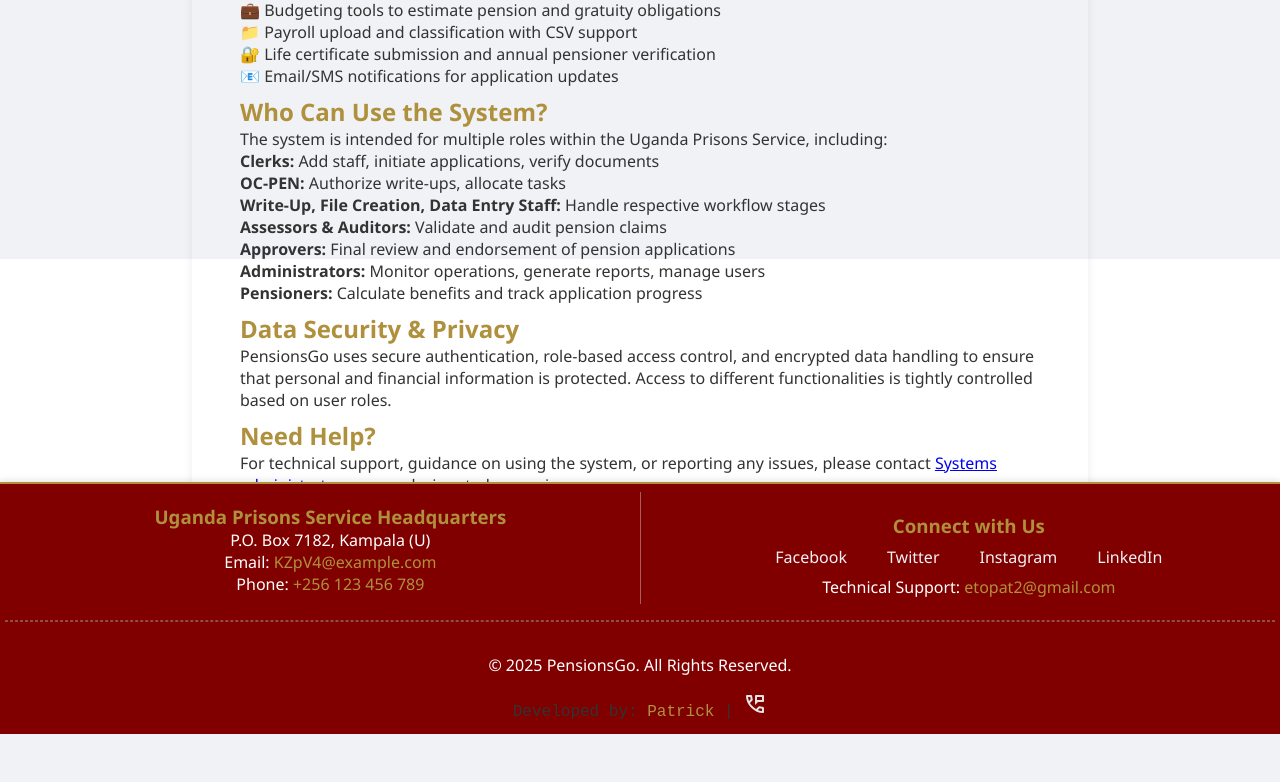
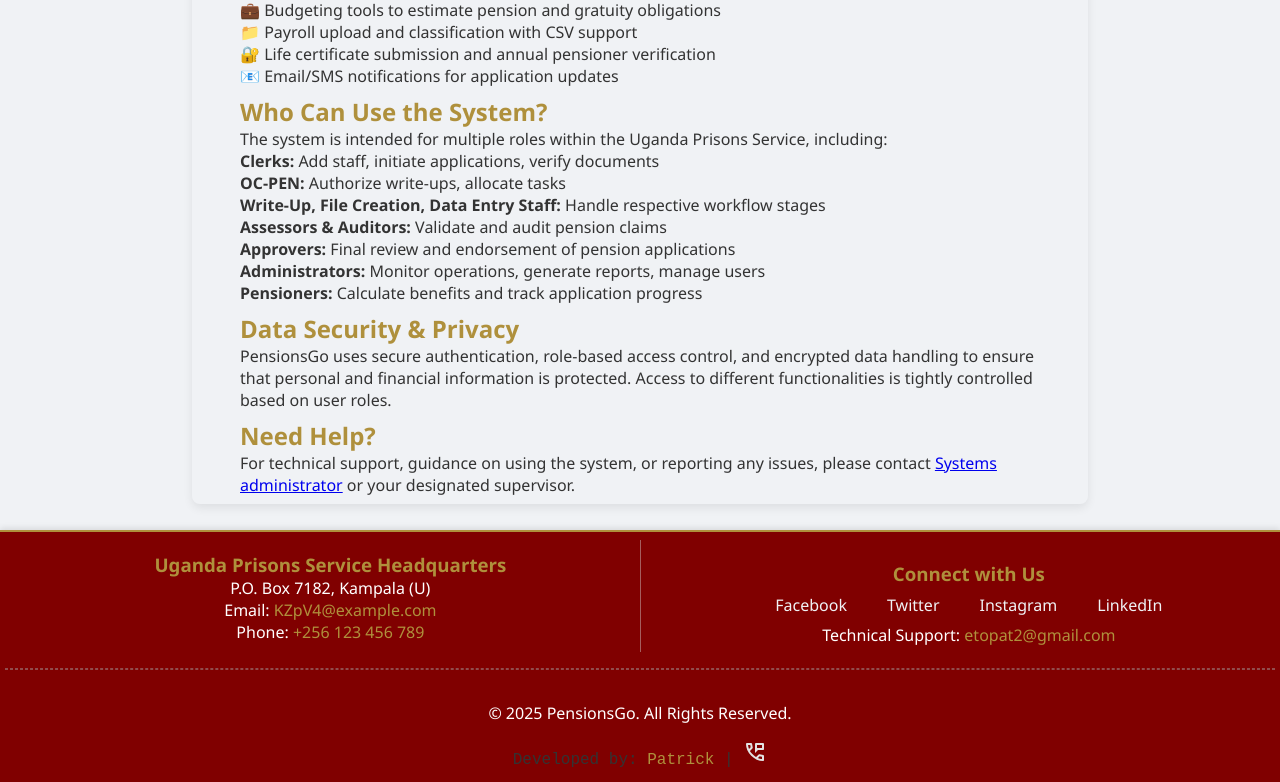
Before and after one commit to etopat/PensionApp, a PHP site: page /frontend/about.html in a window 1280 px wide. Shown: the part 541-1323 px from the top of the page. Before the commit the page ends 1275 px from the top, so only its background shows below. Run offline with PHP 8.4, Linux system fonts and the light colour scheme.

Commit message:
Replaced height; 100% with min-height: 100vh in the body css and increased main-wrapper margin-bottom.

```diff
--- a/frontend/css/styles.css
+++ b/frontend/css/styles.css
@@ -20,7 +20,7 @@
    - footer sits at bottom if content is short
 */
 html, body {
-  height: 100%;
+  min-height: 100vh;
   display: flex;
   flex-direction: column;
 }
@@ -246,7 +246,7 @@
   top: 70px;
   background: var(--main-bg);
   padding: 0.5rem 3rem;
-  margin: 1.5rem auto 3rem auto;
+  margin: 1.5rem auto 6rem auto;
   border-radius: 8px;
   box-shadow: 0 4px 10px rgba(0, 0, 0, 0.08);
   width: 70%;
```
